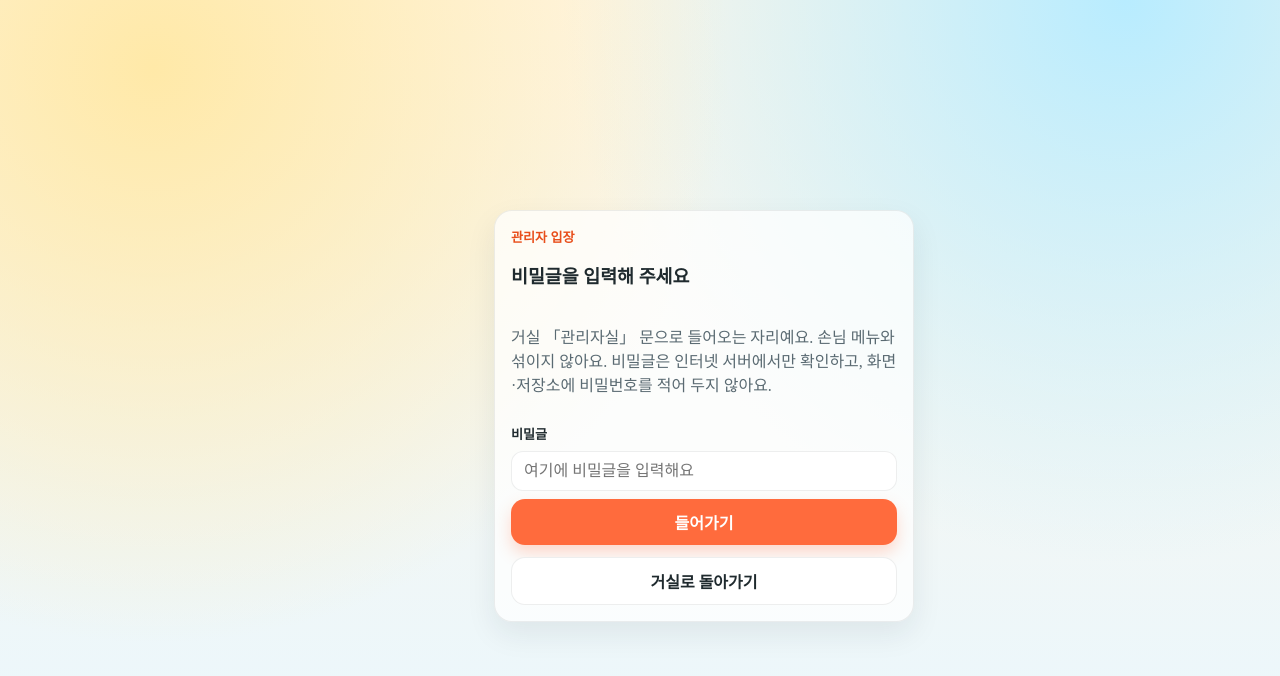
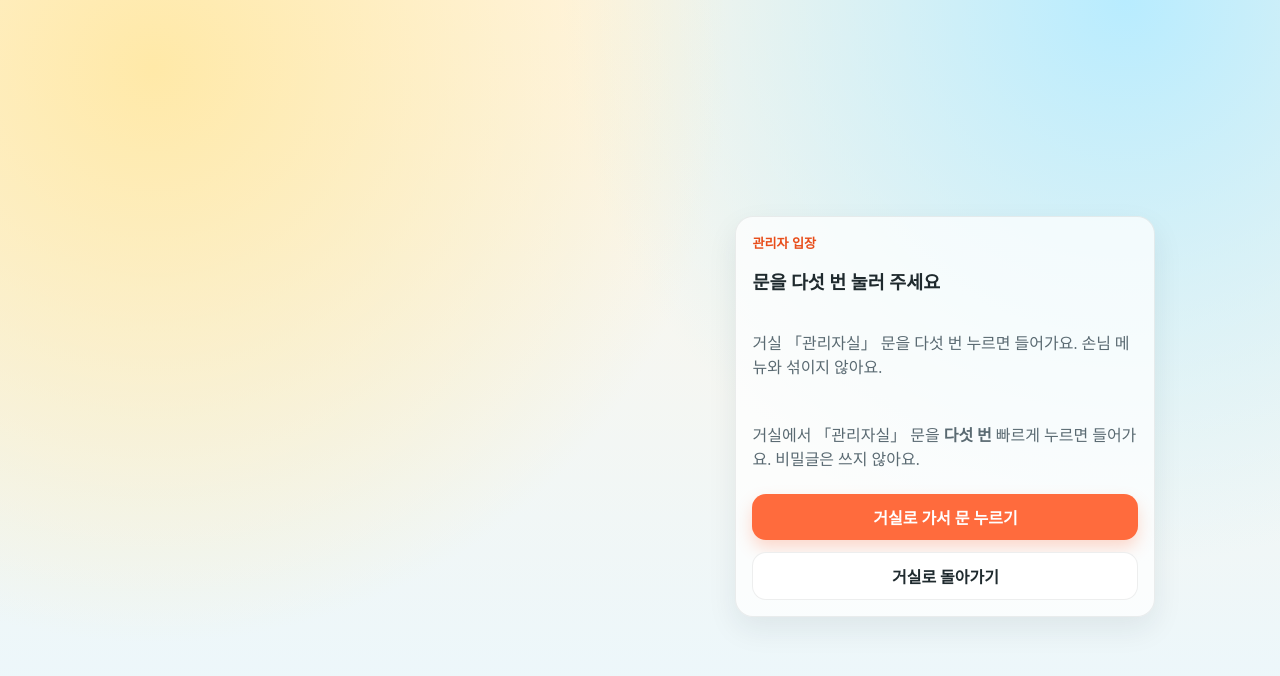
Before and after one commit to harryyoo59/bomkong, a Next.js app: page /admin/login in a window 1280 px wide. Shown: the top 676 px of the page. Built offline with nearby package versions, Linux system fonts and the light colour scheme; no server answers.

Commit message:
feat: enter admin by knocking the living-room door five times
Replace the secret-text login with a five-tap door gesture on the
living room, and point the login page to that flow instead.

Co-authored-by: harryyoo59 <harryyoo59@users.noreply.github.com>

```diff
--- a/app/admin/actions.ts
+++ b/app/admin/actions.ts
@@ -6,33 +6,18 @@ import {
   ADMIN_COOKIE,
   createAdminSessionToken,
   getAdminAuthConfig,
-  verifyAdminPassword,
 } from "@/lib/admin-auth";
 
-export type LoginState = {
-  error?: string;
-};
-
-export async function loginAdmin(
-  _prev: LoginState,
-  formData: FormData,
-): Promise<LoginState> {
+/** 거실 문을 다섯 번 누르면 관리자 방으로 들어가요. 비밀글 입력은 없어요. */
+export async function enterAdminByKnock(): Promise<void> {
   const { configured } = getAdminAuthConfig();
   if (!configured) {
-    return {
-      error:
-        "아직 비밀글이 서버에 없어요. 호스팅 설정에 관리자 비밀값을 넣은 뒤 다시 시도해 주세요.",
-    };
-  }
-
-  const password = String(formData.get("password") ?? "");
-  if (!verifyAdminPassword(password)) {
-    return { error: "비밀글이 맞지 않아요." };
+    redirect("/admin/login?need=setup");
   }
 
   const token = createAdminSessionToken();
   if (!token) {
-    return { error: "입장 기록을 만들 수 없어요. 서버 설정을 확인해 주세요." };
+    redirect("/admin/login?need=setup");
   }
 
   const jar = await cookies();
@@ -44,13 +29,11 @@ export async function loginAdmin(
     maxAge: 60 * 60 * 12,
   });
 
-  const next = String(formData.get("next") ?? "/admin");
-  const safeNext = next.startsWith("/admin") ? next : "/admin";
-  redirect(safeNext);
+  redirect("/admin");
 }
 
 export async function logoutAdmin(): Promise<void> {
   const jar = await cookies();
   jar.delete(ADMIN_COOKIE);
-  redirect("/admin/login");
+  redirect("/");
 }
--- a/app/admin/login/page.tsx
+++ b/app/admin/login/page.tsx
@@ -24,25 +24,23 @@ export default async function AdminLoginPage({
     <div className="admin-gate">
       <section className="panel admin-gate-card">
         <p className="eyebrow">관리자 입장</p>
-        <h1 className="section-title">비밀글을 입력해 주세요</h1>
+        <h1 className="section-title">문을 다섯 번 눌러 주세요</h1>
         <p className="muted">
-          거실 「관리자실」 문으로 들어오는 자리예요. 손님 메뉴와 섞이지
-          않아요. 비밀글은 인터넷 서버에서만 확인하고, 화면·저장소에 비밀번호를
-          적어 두지 않아요.
+          거실 「관리자실」 문을 다섯 번 누르면 들어가요. 손님 메뉴와 섞이지
+          않아요.
         </p>
 
         {needSetup ? (
           <div className="status-box status-box-warn" role="status">
-            <p className="status-title">아직 비밀글이 서버에 없어요</p>
+            <p className="status-title">아직 관리자 방이 서버에 준비되지 않았어요</p>
             <p className="muted tiny">
-              인터넷에 올린 뒤, 호스팅 설정에 관리자 비밀값을 넣어야 들어가요.
-              넣는 방법은 안내 문서에 쉬운 한글로 적어 두었어요. 저장소에는
-              비밀값을 올리지 마세요. 비밀 없이 통과하는 길은 없어요.
+              인터넷에 올린 뒤, 호스팅 설정에 관리자 준비값을 넣어야 들어가요.
+              저장소에는 그 값을 올리지 마세요.
             </p>
           </div>
         ) : null}
 
-        <AdminLoginForm nextPath={params.next ?? "/admin"} />
+        <AdminLoginForm />
 
         <Link className="btn btn-soft btn-wide" href="/">
           거실로 돌아가기
--- a/app/globals.css
+++ b/app/globals.css
@@ -1900,7 +1900,15 @@ label.form-row textarea {
   }
 }
 
-/* Door whole — plaque baked in video (no web label). */
+/* Door whole — plaque baked in video (no web label). Five knocks = admin. */
+.hotspot-door-form {
+  position: absolute;
+  inset: 0;
+  margin: 0;
+  padding: 0;
+  pointer-events: none;
+}
+
 .hotspot-door {
   position: absolute;
   left: 81.96%;
@@ -1908,10 +1916,22 @@ label.form-row textarea {
   width: 15.92%;
   height: 71.88%;
   display: block;
+  margin: 0;
+  padding: 0;
+  border: none;
   border-radius: 6px;
+  background: transparent;
+  cursor: pointer;
   z-index: 3;
+  pointer-events: auto;
   text-decoration: none;
   color: inherit;
+  appearance: none;
+  -webkit-appearance: none;
+}
+
+.hotspot-door:disabled {
+  cursor: wait;
 }
 
 .living-chrome {
--- a/components/AdminLoginForm.tsx
+++ b/components/AdminLoginForm.tsx
@@ -1,42 +1,18 @@
 "use client";
 
-import { useActionState } from "react";
-import { loginAdmin, type LoginState } from "@/app/admin/actions";
+import Link from "next/link";
 
-const initial: LoginState = {};
-
-export function AdminLoginForm({ nextPath }: { nextPath: string }) {
-  const [state, action, pending] = useActionState(loginAdmin, initial);
-
+/** 비밀글 대신 거실 문 다섯 번으로 들어가요. */
+export function AdminLoginForm() {
   return (
-    <form action={action} className="admin-login-form">
-      <input type="hidden" name="next" value={nextPath} />
-      <label className="field-label" htmlFor="admin-password">
-        비밀글
-      </label>
-      <input
-        id="admin-password"
-        name="password"
-        type="text"
-        inputMode="text"
-        autoComplete="off"
-        className="field-input"
-        placeholder="여기에 비밀글을 입력해요"
-        required
-        disabled={pending}
-      />
-      {state.error ? (
-        <p className="form-error" role="alert">
-          {state.error}
-        </p>
-      ) : null}
-      <button
-        type="submit"
-        className="btn btn-primary btn-wide"
-        disabled={pending}
-      >
-        {pending ? "확인 중…" : "들어가기"}
-      </button>
-    </form>
+    <div className="admin-login-form">
+      <p className="muted">
+        거실에서 「관리자실」 문을 <strong>다섯 번</strong> 빠르게 누르면
+        들어가요. 비밀글은 쓰지 않아요.
+      </p>
+      <Link className="btn btn-primary btn-wide" href="/">
+        거실로 가서 문 누르기
+      </Link>
+    </div>
   );
 }
```
Also changed, not shown: components/LivingRoomHome.tsx (+45 -8 lines).
